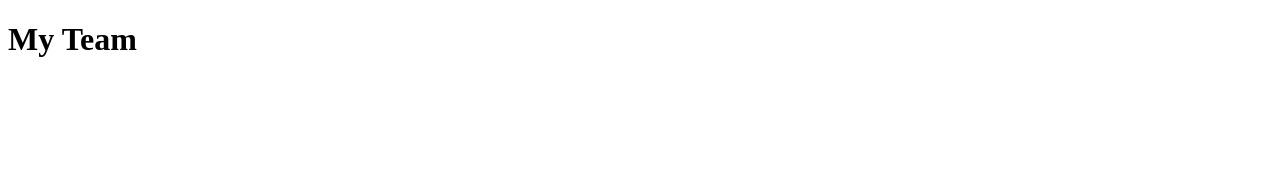
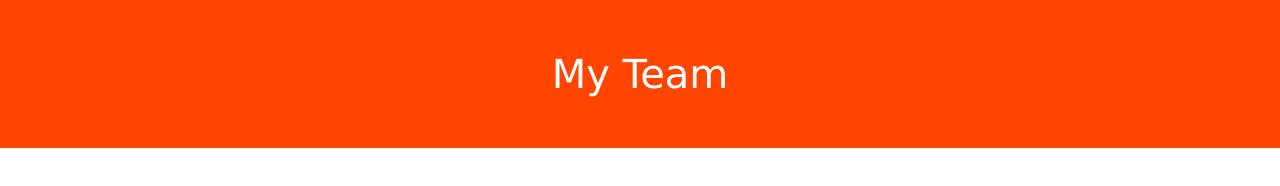
Before and after one commit to spsingh94/homework8, a plain HTML site: page index.html in a window 1280 px wide. Drawn offline with nearby package versions, Linux system fonts and the light colour scheme.

Commit message:
Added Bootstrap and updated header.

```diff
--- a/index.html
+++ b/index.html
@@ -1,12 +1,18 @@
 <!DOCTYPE html>
 <html lang="en">
+
 <head>
     <meta charset="UTF-8">
     <meta name="viewport" content="width=device-width, initial-scale=1.0">
-    <title>Document</title>
+    <title>Team Info</title>
+    <link rel="stylesheet" href="style.css">
+    <link rel="stylesheet" href="https://stackpath.bootstrapcdn.com/bootstrap/4.4.1/css/bootstrap.min.css"
+        integrity="sha384-Vkoo8x4CGsO3+Hhxv8T/Q5PaXtkKtu6ug5TOeNV6gBiFeWPGFN9MuhOf23Q9Ifjh" crossorigin="anonymous">
 </head>
+
 <body>
     <h1>My Team</h1>
 </body>
 <script src="script.js"></script>
+
 </html>
--- a/script.js
+++ b/script.js
@@ -15,3 +15,6 @@ var thirdPerson = new Person ("Tammer","Engineer","3","tammer@fakemail.com","Git
 var fourthPerson = new Person ("Christian","Engineer","4","christian@fakemail.com","Github: ceckenrode")
 
 var fifthPerson = new Person ("John","Intern","5","john@fakemail.com","School: 2University")
+
+// var getInputFields = document.getElementById("").innerHTML =
+console.log (firstPerson.personsName);
--- a/style.css
+++ b/style.css
@@ -0,0 +1,8 @@
+h1 {
+    text-align: center;
+    background-color: orangered;
+    color: white;
+    margin: 0px;
+    padding: 50px 0px 50px 0px;
+    font-family: 'Lucida Sans', 'Lucida Sans Regular', 'Lucida Grande', 'Lucida Sans Unicode', Geneva, Verdana, sans-serif ;
+}
```
